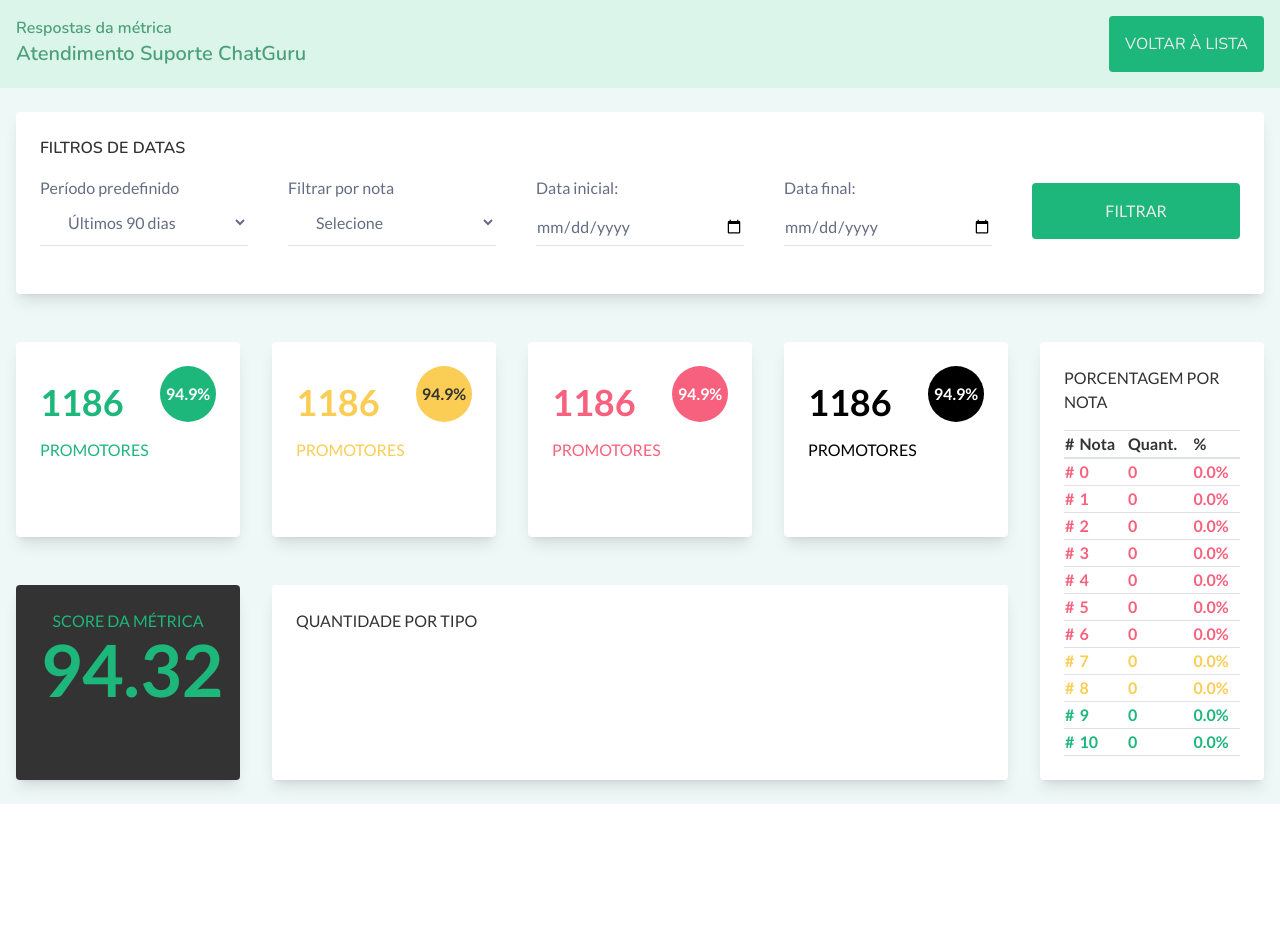
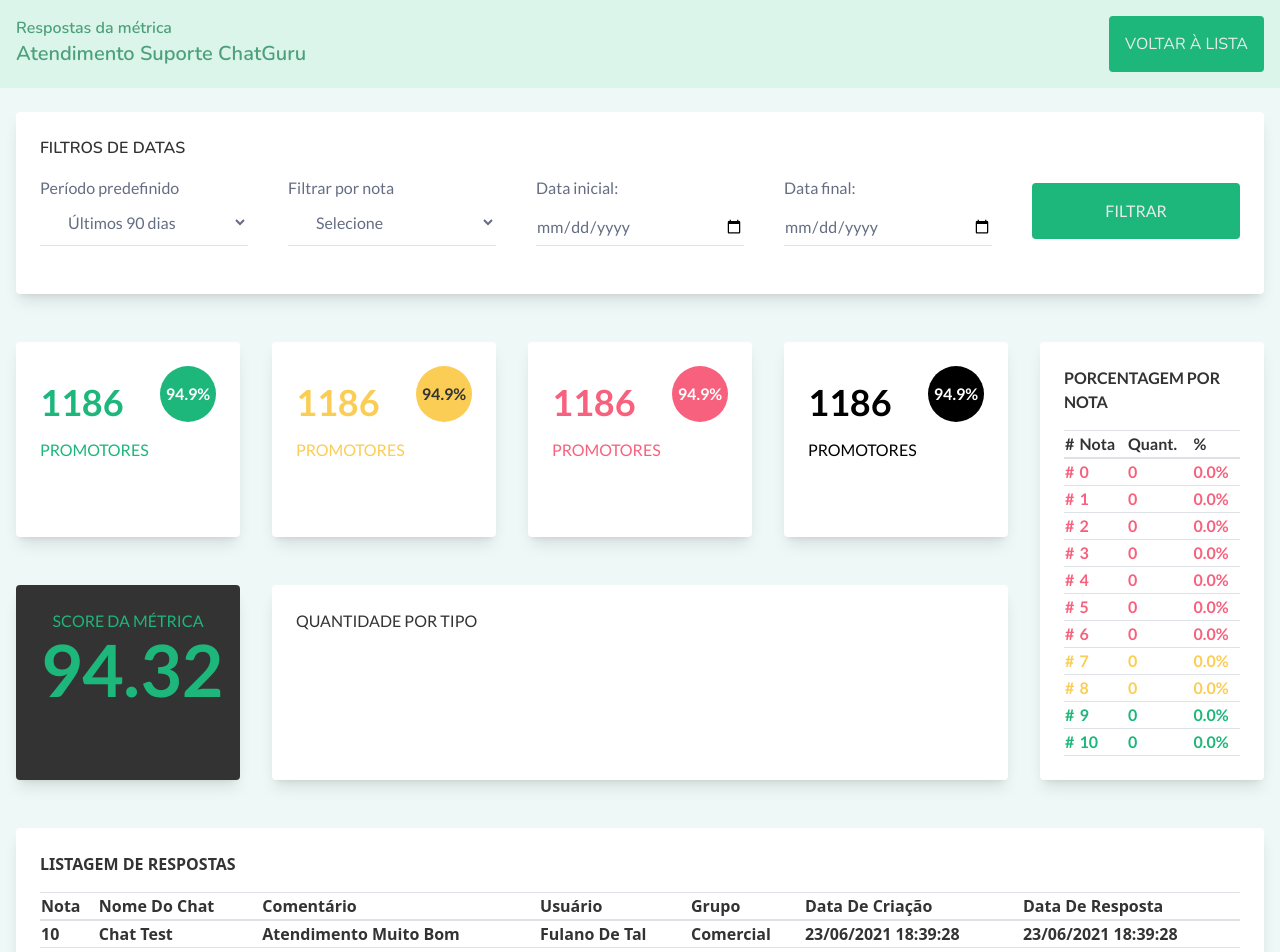
Before and after one commit to natalia-sampaio/teste02-chatguru, a Vue app: page / in a window 1280 px wide. Shown: the top 952 px of the page. Before the commit the page ends 804 px from the top, so only its background shows below. Built offline with nearby package versions, Linux system fonts and the light colour scheme.

Commit message:
:construction: feat: static page

```diff
--- a/package.json
+++ b/package.json
@@ -11,6 +11,7 @@
     "format": "prettier --write src/"
   },
   "dependencies": {
+    "dayjs": "^1.11.7",
     "json-server": "^0.17.3",
     "pinia": "^2.0.32",
     "vue": "^3.2.47",
--- /dev/null
+++ b/src/components/cards/AnswersListCard.vue
@@ -0,0 +1,90 @@
+<script setup>
+import BaseTable from '../tables/BaseTable.vue';
+import BaseCard from './BaseCard.vue';
+import dayjs from 'dayjs';
+
+const answersList = [
+    {
+        "id": "605f6bfca290e1878451d91c",
+        "nps_id": "605f6bfca290e1878451d91c",
+        "score": 10,
+        "comments": "Atendimento muito bom",
+        "created": "2021-06-23T18:39:28.297661",
+        "answered_date": "2021-06-23T18:39:28.297661",
+        "expiration_date": "2021-06-23T18:39:28.297661",
+        "ip_address": "127.0.0.1",
+        "chat": {
+            "id": "5ff6cd03673c118da70fddad",
+            "name": "Chat Test"
+        },
+        "users_delegated": [
+            {
+                "id": "5bb7b391cda19e6318a07cb6",
+                "name": "Fulano de Tal"
+            }
+        ],
+        "groups_delegated": [
+            {
+                "id": "60c342fcdd84477a70026596",
+                "name": "Comercial"
+            }
+        ]
+    },
+    {
+        "id": "605f6bfca290e1878451d91c",
+        "nps_id": "605f6bfca290e1878451d91c",
+        "score": 10,
+        "comments": "Atendimento muito bom",
+        "created": "2021-06-23T18:39:28.297661",
+        "answered_date": "2021-06-23T18:39:28.297661",
+        "expiration_date": "2021-06-23T18:39:28.297661",
+        "ip_address": "127.0.0.1",
+        "chat": {
+            "id": "5ff6cd03673c118da70fddad",
+            "name": "Chat Test"
+        },
+        "users_delegated": [
+            {
+                "id": "5bb7b391cda19e6318a07cb6",
+                "name": "Fulano de Tal"
+            }
+        ],
+        "groups_delegated": [
+            {
+                "id": "60c342fcdd84477a70026596",
+                "name": "Comercial"
+            }
+        ]
+    },]
+
+const dateFormat = (date) => {
+    return dayjs(date).format('DD/MM/YYYY HH:mm:ss')
+}
+</script>
+
+<template>
+    <BaseCard>
+        <BaseTable tableTitle="Listagem de respostas">
+            <template #tableHeaders>
+                <th>Nota</th>
+                <th>Nome do chat</th>
+                <th>Comentário</th>
+                <th>Usuário</th>
+                <th>Grupo</th>
+                <th>Data de criação</th>
+                <th>Data de resposta</th>
+            </template>
+            <template #tableRows>
+                <tr v-for="answer in answersList" :key="answersList.id" class="border-b border-light-grayish-blue">
+                    <td>{{ answer.score }}</td>
+                    <td>{{ answer.chat.name }}</td>
+                    <td>{{ answer.comments }}</td>
+                    <td v-for="user in answer.users_delegated" :key="user.id">{{ user.name }}</td>
+                    <td v-for="group in answer.groups_delegated" :key="group.id">{{ group.name }}</td>
+                    <td>{{ dateFormat(answer.created) }}</td>
+                    <td>{{ dateFormat(answer.answered_date) }}</td>
+                </tr>
+            </template>
+        </BaseTable>
+    </BaseCard>
+</template>
--- a/src/components/cards/FilterCard.vue
+++ b/src/components/cards/FilterCard.vue
@@ -14,26 +14,26 @@ const scores = Array.from(Array(11).keys());
     <BaseCard class="font-nunito">
         <h3 class="uppercase font-semibold mb-4">Filtros de datas</h3>
         <div class="grid grid-cols-5 gap-x-10 font-lato text-grayish-blue mb-6">
-            <FormItem :label="'Período predefinido'">
+            <FormItem label="Período predefinido">
                 <SelectInput>
                     <option value="ultimos 30 dias">Últimos 30 dias</option>
                     <option value="ultimos 90 dias" selected>Últimos 90 dias</option>
                     <option value="ultimos 120 dias">Últimos 120 dias</option>
                 </SelectInput>
             </FormItem>
-            <FormItem :label="'Filtrar por nota'">
+            <FormItem label="Filtrar por nota">
                 <SelectInput>
                     <option value="Selecione" selected>Selecione</option>
                     <option v-for="score in scores" :value="score">{{ score }}</option>
                 </SelectInput>
             </FormItem>
-            <FormItem :label="'Data inicial:'">
-                <DateInput :ariaLabel="'Data inicial'" />
+            <FormItem label="Data inicial:">
+                <DateInput ariaLabel="Data inicial" />
             </FormItem>
-            <FormItem :label="'Data final:'">
-                <DateInput :ariaLabel="'Data final'" />
+            <FormItem label="Data final:">
+                <DateInput ariaLabel="Data final" />
             </FormItem>
-            <ButtonGreen :name="'Filtrar'" class="self-center" />
+            <ButtonGreen name="Filtrar" class="self-center" />
         </div>
     </BaseCard>
 </template>
--- a/src/components/cards/TableCard.vue
+++ b/src/components/cards/TableCard.vue
@@ -1,4 +1,5 @@
 <script setup>
+import BaseTable from '../tables/BaseTable.vue';
 import BaseCard from './BaseCard.vue';
 
 const scores = Array.from(Array(11).keys());
@@ -6,26 +7,21 @@ const scores = Array.from(Array(11).keys());
 
 <template>
     <BaseCard>
-        <div>
-            <h4>Porcentagem por nota</h4>
-            <table class="w-full capitalize mt-4">
-                <thead class="border-t border-b-2 border-light-grayish-blue text-left">
-                    <tr>
-                        <th class="">#</th>
-                        <th class="">Nota</th>
-                        <th class="">Quant.</th>
-                        <th class="">%</th>
-                    </tr>
-                </thead>
-                <tbody class="font-bold">
-                    <tr v-for="score in scores" class="border-b border-light-grayish-blue" :class="score <= 6 ? 'text-red' : score <= 8 ? 'text-yellow' : 'text-green'">
-                        <td class="">#</td>
-                        <td class="">{{ score }}</td>
-                        <td class="">0</td>
-                        <td class="">0.0%</td>
-                    </tr>
-                </tbody>
-            </table>
-        </div>
+        <BaseTable tableTitle="Porcentagem por nota">
+            <template #tableHeaders>
+                <th>#</th>
+                <th>Nota</th>
+                <th>Quant.</th>
+                <th>%</th>
+            </template>
+            <template #tableRows>
+                <tr v-for="score in scores" class="border-b border-light-grayish-blue" :class="score <= 6 ? 'text-red' : score <= 8 ? 'text-yellow' : 'text-green'">
+                    <td>#</td>
+                    <td>{{ score }}</td>
+                    <td>0</td>
+                    <td>0.0%</td>
+                </tr>
+            </template>
+        </BaseTable>
     </BaseCard>
 </template>
--- /dev/null
+++ b/src/components/tables/BaseTable.vue
@@ -0,0 +1,19 @@
+<script setup>
+defineProps({
+    tableTitle: ""
+})
+</script>
+
+<template>
+    <h4 class="uppercase font-semibold">{{ tableTitle }}</h4>
+    <table class="w-full capitalize mt-4">
+        <thead class="border-t border-b-2 border-light-grayish-blue text-left">
+            <tr>
+                <slot name="tableHeaders"></slot>
+            </tr>
+        </thead>
+        <tbody class="font-bold">
+            <slot name="tableRows"></slot>
+        </tbody>
+    </table>
+</template>
--- a/src/views/HomeView.vue
+++ b/src/views/HomeView.vue
@@ -4,6 +4,7 @@ import FilterCard from '../components/cards/FilterCard.vue';
 import ScoreCard from '../components/cards/ScoreCard.vue';
 import TableCard from '../components/cards/TableCard.vue';
 import ChartsCard from '../components/cards/ChartsCard.vue';
+import AnswersListCard from '../components/cards/AnswersListCard.vue';
 
 </script>
 
@@ -11,13 +12,14 @@ import ChartsCard from '../components/cards/ChartsCard.vue';
   <main>
     <FilterCard />
     <div class="grid grid-cols-5 grid-rows-2 font-lato uppercase">
-      <MetricsCard :textColor="'text-green'" :percentageBubble="'text-white bg-green'"/>
-      <MetricsCard :textColor="'text-yellow'" :percentageBubble="'text-dark-gray bg-yellow'"/>
-      <MetricsCard :textColor="'text-red'" :percentageBubble="'text-white bg-red'"/>
-      <MetricsCard :textColor="'text-black'" :percentageBubble="'text-white bg-black'"/>
+      <MetricsCard textColor="text-green" percentageBubble="text-white bg-green"/>
+      <MetricsCard textColor="text-yellow" percentageBubble="text-dark-gray bg-yellow"/>
+      <MetricsCard textColor="text-red" percentageBubble="text-white bg-red"/>
+      <MetricsCard textColor="text-black" percentageBubble="text-white bg-black"/>
       <TableCard class="row-span-2" />
       <ScoreCard />
       <ChartsCard class="col-span-3" />
     </div>
+    <AnswersListCard />
   </main>
 </template>
```
Also changed, not shown: 1 other file (tests, documents, lock files or other folders).
